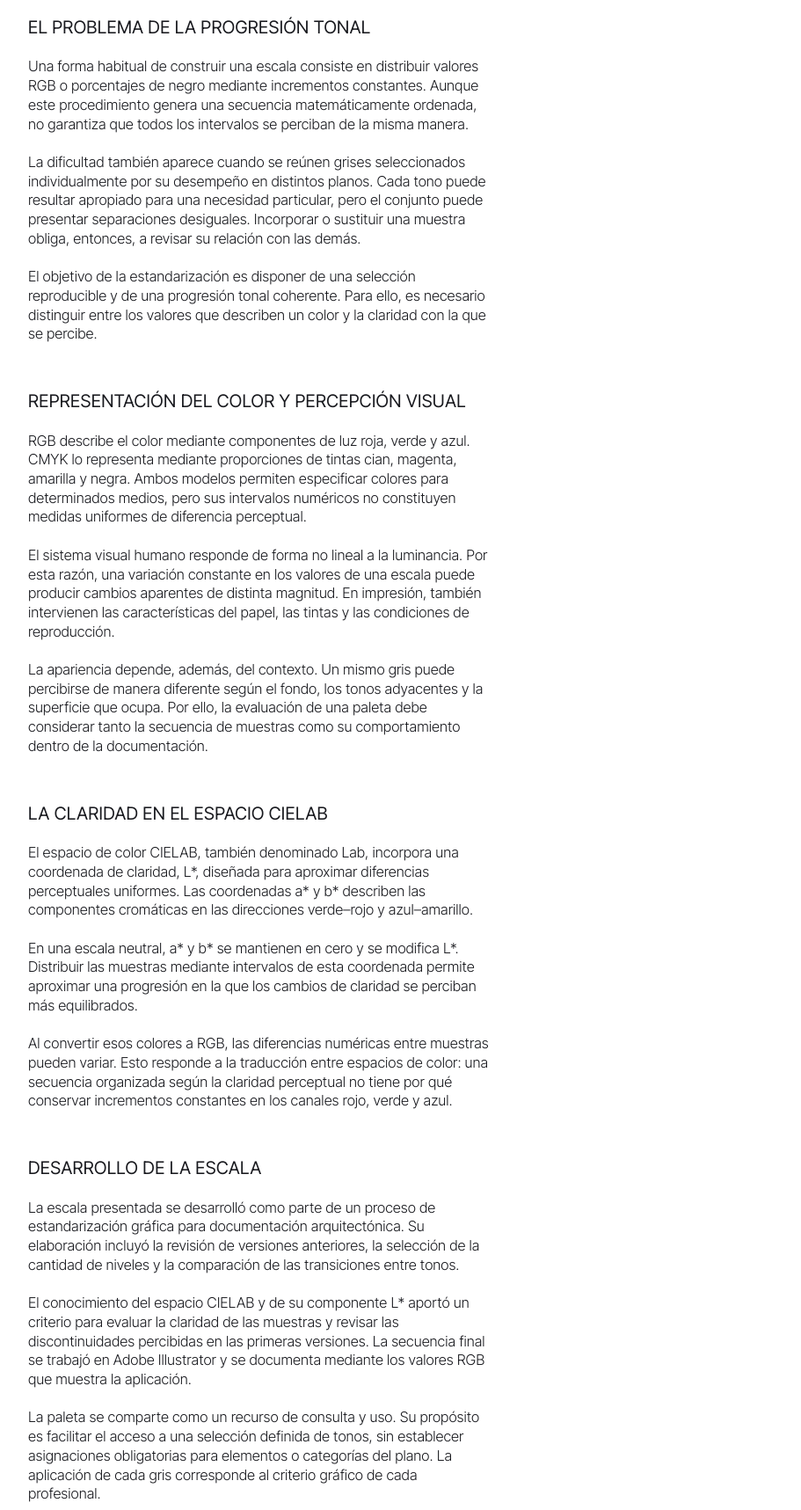
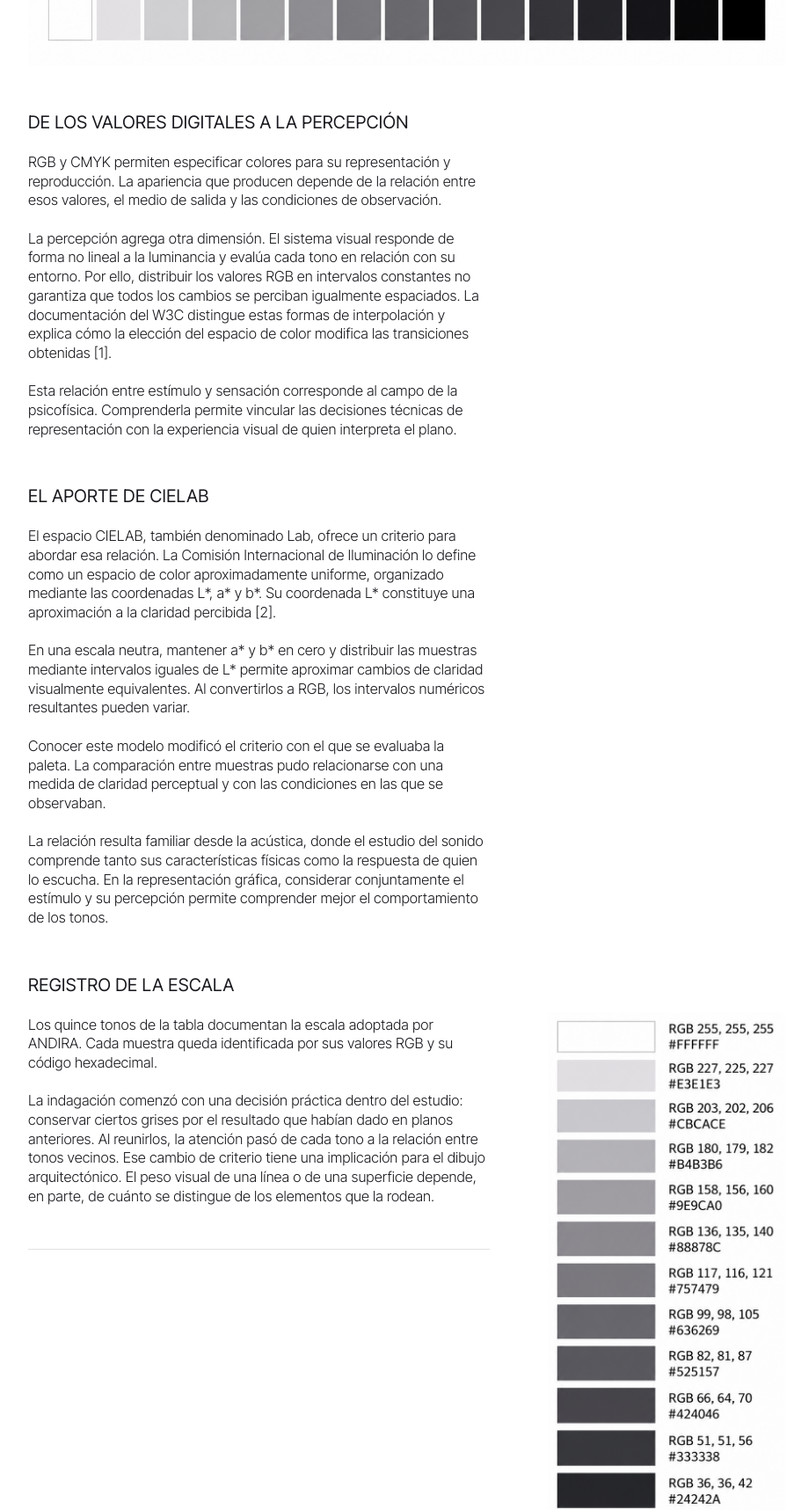
Before and after one commit to mauren13/WEB-ANDIRAARQUITECTURA, a plain HTML site: page escala-grises.html in a window 1280 px wide. Shown: the part 1080-2797 px from the top of the page at 88% size, without its empty margins (188-1099 px from the left). Drawn offline with Linux system fonts and the light colour scheme.

Commit message:
Reemplaza el texto del post de escala de grises
Nueva versión de la autora, «Color y percepción en la documentación
arquitectónica»: conserva la escala y la tabla de valores y agrega las
referencias [1] W3C CSS Color 4 y [2] CIE S 017:2020 con su enlace.
Las tarjetas de la portada y de Bitácora usan el título nuevo.

Los enlaces de referencia pasan de word-break:break-all a
overflow-wrap:anywhere para que «Consultar documento» no se parta.

Co-Authored-By: Claude Opus 5.5 <noreply@anthropic.com>

```diff
--- a/escala-grises.html
+++ b/escala-grises.html
@@ -3,8 +3,8 @@
 <head>
 <meta charset="utf-8">
 <meta name="viewport" content="width=device-width, initial-scale=1">
-<title>Escala de grises para documentación arquitectónica · ANDIRA Arquitectura</title>
-<meta name="description" content="Cómo construir una escala de grises para documentación arquitectónica con una progresión tonal pareja, usando la claridad L* de CIELAB.">
+<title>Color y percepción en la documentación arquitectónica · ANDIRA Arquitectura</title>
+<meta name="description" content="Una escala de grises para documentación arquitectónica y la percepción de la claridad: de los valores RGB a la coordenada L* de CIELAB.">
 <link rel="preconnect" href="https://fonts.googleapis.com">
 <link rel="preconnect" href="https://fonts.gstatic.com" crossorigin>
 <link href="https://fonts.googleapis.com/css2?family=Inter+Tight:wght@300;400;500&display=swap" rel="stylesheet">
@@ -31,49 +31,43 @@
     </div>
   </header>
 
-<!-- Texto original de «escala de grises.pdf»: no editar la redacción. -->
+<!-- Texto original (versión del 2026-11-24): no editar la redacción. -->
 <article class="post">
   <p class="post__kicker f3">Bitácora</p>
-  <h1 class="post__title">Escala de grises para documentación arquitectónica</h1>
+  <h1 class="post__title">Color y percepción en la documentación arquitectónica</h1>
   <div class="post__meta"><span class="by">Por <b>Mauren López</b></span><span class="date">Oct 30, 2026</span></div>
 
-  <p class="post__lead">La estandarización de una escala de grises permite mantener criterios gráficos consistentes entre planos, proyectos y plataformas de trabajo. Sin embargo, su construcción presenta una dificultad: una secuencia de valores numéricos regulares no necesariamente produce una transición visual uniforme.</p>
-  <p>Al organizar muestras de claro a oscuro, pueden aparecer tonos apenas distinguibles entre sí y otros separados por cambios de claridad excesivos. Comprender esta diferencia entre representación numérica y percepción visual permite establecer un criterio más adecuado para desarrollar y documentar una paleta.</p>
+  <p class="post__lead">La estandarización de una escala de grises permite mantener criterios gráficos consistentes entre planos, proyectos y plataformas de trabajo. Su desarrollo también plantea una pregunta sobre la percepción. ¿Qué determina que una secuencia de tonos se vea equilibrada?</p>
+  <p>Durante la elaboración de esta paleta se ensayaron distintas formas de organizar los grises. Las primeras versiones utilizaron incrementos RGB constantes. Posteriormente, se incorporaron ajustes para conservar tonos que habían resultado adecuados en la práctica. En ambos casos persistía una dificultad visual. Algunas muestras parecían demasiado próximas entre sí, mientras que otras producían saltos de claridad evidentes.</p>
+  <p>La familiaridad con los planos y las herramientas de diseño permitía reconocer esas diferencias, aunque todavía faltaba un criterio para explicarlas.</p>
 
   <figure class="post__fig wide">
     <img src="img/escala-grises.png" alt="Escala de quince grises, del blanco al negro" width="1400" height="486">
   </figure>
 
-  <h2>El problema de la progresión tonal</h2>
-  <p>Una forma habitual de construir una escala consiste en distribuir valores RGB o porcentajes de negro mediante incrementos constantes. Aunque este procedimiento genera una secuencia matemáticamente ordenada, no garantiza que todos los intervalos se perciban de la misma manera.</p>
-  <p>La dificultad también aparece cuando se reúnen grises seleccionados individualmente por su desempeño en distintos planos. Cada tono puede resultar apropiado para una necesidad particular, pero el conjunto puede presentar separaciones desiguales. Incorporar o sustituir una muestra obliga, entonces, a revisar su relación con las demás.</p>
-  <p>El objetivo de la estandarización es disponer de una selección reproducible y de una progresión tonal coherente. Para ello, es necesario distinguir entre los valores que describen un color y la claridad con la que se percibe.</p>
+  <h2>De los valores digitales a la percepción</h2>
+  <p>RGB y CMYK permiten especificar colores para su representación y reproducción. La apariencia que producen depende de la relación entre esos valores, el medio de salida y las condiciones de observación.</p>
+  <p>La percepción agrega otra dimensión. El sistema visual responde de forma no lineal a la luminancia y evalúa cada tono en relación con su entorno. Por ello, distribuir los valores RGB en intervalos constantes no garantiza que todos los cambios se perciban igualmente espaciados. La documentación del W3C distingue estas formas de interpolación y explica cómo la elección del espacio de color modifica las transiciones obtenidas [1].</p>
+  <p>Esta relación entre estímulo y sensación corresponde al campo de la psicofísica. Comprenderla permite vincular las decisiones técnicas de representación con la experiencia visual de quien interpreta el plano.</p>
 
-  <h2>Representación del color y percepción visual</h2>
-  <p>RGB describe el color mediante componentes de luz roja, verde y azul. CMYK lo representa mediante proporciones de tintas cian, magenta, amarilla y negra. Ambos modelos permiten especificar colores para determinados medios, pero sus intervalos numéricos no constituyen medidas uniformes de diferencia perceptual.</p>
-  <p>El sistema visual humano responde de forma no lineal a la luminancia. Por esta razón, una variación constante en los valores de una escala puede producir cambios aparentes de distinta magnitud. En impresión, también intervienen las características del papel, las tintas y las condiciones de reproducción.</p>
-  <p>La apariencia depende, además, del contexto. Un mismo gris puede percibirse de manera diferente según el fondo, los tonos adyacentes y la superficie que ocupa. Por ello, la evaluación de una paleta debe considerar tanto la secuencia de muestras como su comportamiento dentro de la documentación.</p>
+  <h2>El aporte de CIELAB</h2>
+  <p>El espacio CIELAB, también denominado Lab, ofrece un criterio para abordar esa relación. La Comisión Internacional de Iluminación lo define como un espacio de color aproximadamente uniforme, organizado mediante las coordenadas L*, a* y b*. Su coordenada L* constituye una aproximación a la claridad percibida [2].</p>
+  <p>En una escala neutra, mantener a* y b* en cero y distribuir las muestras mediante intervalos iguales de L* permite aproximar cambios de claridad visualmente equivalentes. Al convertirlos a RGB, los intervalos numéricos resultantes pueden variar.</p>
+  <p>Conocer este modelo modificó el criterio con el que se evaluaba la paleta. La comparación entre muestras pudo relacionarse con una medida de claridad perceptual y con las condiciones en las que se observaban.</p>
+  <p>La relación resulta familiar desde la acústica, donde el estudio del sonido comprende tanto sus características físicas como la respuesta de quien lo escucha. En la representación gráfica, considerar conjuntamente el estímulo y su percepción permite comprender mejor el comportamiento de los tonos.</p>
 
-  <h2>La claridad en el espacio CIELAB</h2>
-  <p>El espacio de color CIELAB, también denominado Lab, incorpora una coordenada de claridad, L*, diseñada para aproximar diferencias perceptuales uniformes. Las coordenadas a* y b* describen las componentes cromáticas en las direcciones verde–rojo y azul–amarillo.</p>
-  <p>En una escala neutral, a* y b* se mantienen en cero y se modifica L*. Distribuir las muestras mediante intervalos de esta coordenada permite aproximar una progresión en la que los cambios de claridad se perciban más equilibrados.</p>
-  <p>Al convertir esos colores a RGB, las diferencias numéricas entre muestras pueden variar. Esto responde a la traducción entre espacios de color: una secuencia organizada según la claridad perceptual no tiene por qué conservar incrementos constantes en los canales rojo, verde y azul.</p>
-
-  <h2>Desarrollo de la escala</h2>
-  <p>La escala presentada se desarrolló como parte de un proceso de estandarización gráfica para documentación arquitectónica. Su elaboración incluyó la revisión de versiones anteriores, la selección de la cantidad de niveles y la comparación de las transiciones entre tonos.</p>
-  <p>El conocimiento del espacio CIELAB y de su componente L* aportó un criterio para evaluar la claridad de las muestras y revisar las discontinuidades percibidas en las primeras versiones. La secuencia final se trabajó en Adobe Illustrator y se documenta mediante los valores RGB que muestra la aplicación.</p>
-  <p>La paleta se comparte como un recurso de consulta y uso. Su propósito es facilitar el acceso a una selección definida de tonos, sin establecer asignaciones obligatorias para elementos o categorías del plano. La aplicación de cada gris corresponde al criterio gráfico de cada profesional.</p>
-
-  <h2>Valores RGB y hexadecimales</h2>
+  <h2>Registro de la escala</h2>
   <figure class="post__fig side">
     <img src="img/escala-grises-valores.png" alt="Tabla de la escala: quince muestras con sus valores RGB y hexadecimales, de #FFFFFF a #000000" width="550" height="1458">
   </figure>
-  <p>La siguiente tabla presenta la escala ordenada de claro a oscuro. Los canales R, G y B se registran por separado para facilitar su introducción directa en aplicaciones como Revit. El código hexadecimal expresa esos mismos valores mediante una notación alternativa, utilizada en herramientas gráficas y entornos web.</p>
-  <p>Mantener este registro permite incorporar nuevamente los colores cuando una paleta personalizada no está disponible o al trabajar entre distintas versiones del software.</p>
+  <p>Los quince tonos de la tabla documentan la escala adoptada por ANDIRA. Cada muestra queda identificada por sus valores RGB y su código hexadecimal.</p>
+  <p>La indagación comenzó con una decisión práctica dentro del estudio: conservar ciertos grises por el resultado que habían dado en planos anteriores. Al reunirlos, la atención pasó de cada tono a la relación entre tonos vecinos. Ese cambio de criterio tiene una implicación para el dibujo arquitectónico. El peso visual de una línea o de una superficie depende, en parte, de cuánto se distingue de los elementos que la rodean.</p>
 
-  <h2>Condiciones de reproducción</h2>
-  <p>Los valores documentados permiten reproducir la configuración de los colores, aunque su apariencia puede variar entre pantallas y sistemas de impresión. Las conversiones entre RGB y CMYK, los perfiles de color y las condiciones de salida influyen en el resultado.</p>
-  <p>Por ello, la escala debe verificarse en los medios donde se utilizará la documentación. Su registro constituye una base común para mantener la consistencia gráfica y realizar ajustes de reproducción cuando sean necesarios.</p>
+  <hr class="post__rule">
+
+  <h2>Referencias</h2>
+  <p class="post__ref">[1] World Wide Web Consortium. <em>CSS Color Module Level 4</em>. Apartados 9.1, «CIE Lab and LCH», y 13, «Color Interpolation». Borrador de Recomendación Candidata, 23 de noviembre de 2026. <a href="https://www.w3.org/TR/css-color-4/" target="_blank" rel="noopener">Consultar documento</a>.</p>
+  <p class="post__ref">[2] Commission Internationale de l’Éclairage. <em>CIE S 017:2020, International Lighting Vocabulary</em>, segunda edición. Entrada 17-23-076, «CIE 1976 L*a*b* colour space». <a href="https://cie.co.at/eilvterm/17-23-076" target="_blank" rel="noopener">Consultar definición</a>.</p>
 
   <a class="link-more back" href="index.html"><i>←</i> Inicio</a>
 </article>
--- a/estilos.css
+++ b/estilos.css
@@ -266,7 +266,7 @@ img{display:block;width:100%;height:100%;object-fit:cover}
 .post math[display="block"]{display:block math;margin:22px 0;padding:18px 0;font-size:1.35em;text-align:center;background:var(--soft)}
 .post__rule{border:0;border-top:1px solid var(--soft);margin-top:48px}
 .post .post__ref{padding-left:28px;text-indent:-28px}
-.post__ref a{word-break:break-all;color:var(--muted)}
+.post__ref a{overflow-wrap:anywhere;color:var(--muted)}   /* corta las URL largas, no las palabras */
 
 .post .link-more{display:flex;width:max-content;margin-top:52px;clear:both}
 .post .link-more + .link-more{margin-top:20px}
```
Also changed, not shown: bitacora.html (+1 -1 lines), index.html (+1 -1 lines), 1 other file.
